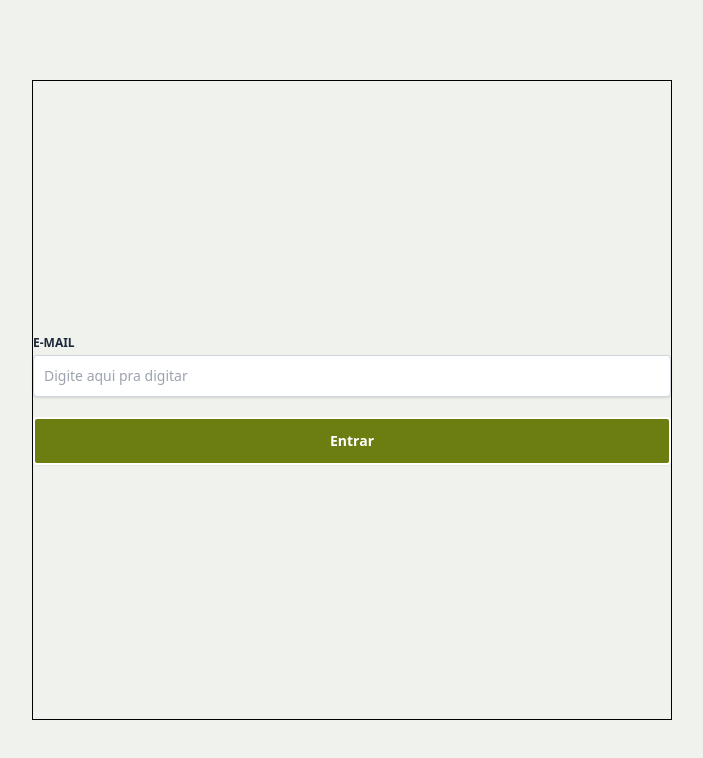
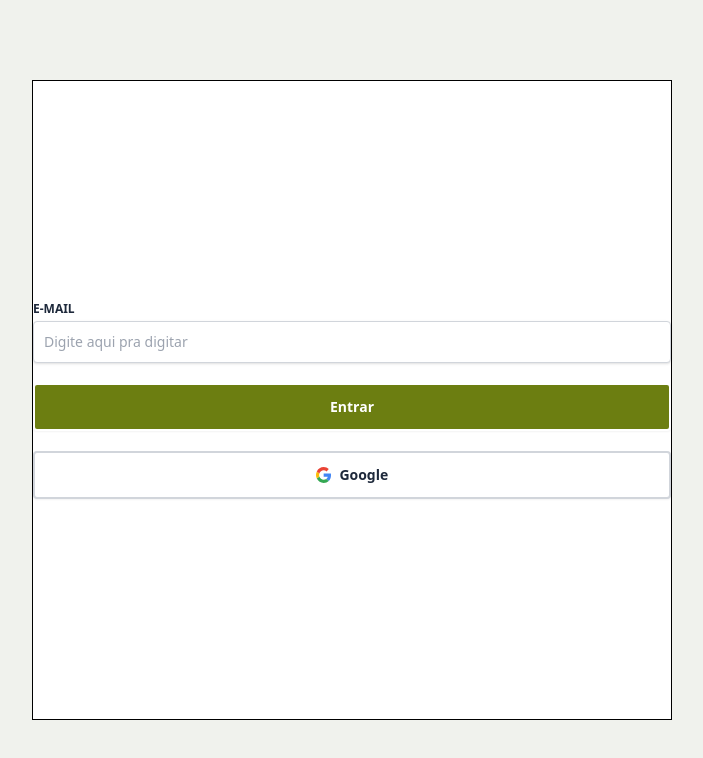
Before and after one commit to GeovaniSV/quatro-estacoes-frontend, a React (Vite) app: page /login in a window 1280 px wide. Shown: the top 758 px of the page, without its empty margins (288-991 px from the left). Built offline with nearby package versions, Linux system fonts and the light colour scheme.

Commit message:
social button

```diff
--- /dev/null
+++ b/src/components/ui/SocialButtonField.tsx
@@ -0,0 +1,38 @@
+import google from '../../assets/socialIcons/google.svg'
+import type { ButtonHTMLAttributes, Ref } from 'react'
+
+type ButtonProps = {
+	title: string
+	icon: 'google'
+	className?: string
+	ref?: Ref<HTMLButtonElement>
+} & ButtonHTMLAttributes<HTMLButtonElement>
+
+function SocialButtonField({
+	title,
+	icon,
+	className,
+	ref,
+	...rest
+}: ButtonProps) {
+	const field: Record<string, string> = {
+		google: google,
+	}
+
+	return (
+		<main className={`${className ? className : 'w-full'}`}>
+			<button
+				{...rest}
+				ref={ref}
+				className={`border-BtnSocialMediaBorder hover:bg-BtnSocialMediaHover text-textBtnSocialMedia flex w-full cursor-pointer items-center justify-center gap-2 rounded border-2 bg-white p-3 text-sm font-bold shadow-xs duration-150 ease-in-out active:scale-[98%]`}>
+				<img
+					src={field[icon]}
+					className="h-4"
+				/>
+				{title}
+			</button>
+		</main>
+	)
+}
+
+export default SocialButtonField
--- a/src/pages/Login.tsx
+++ b/src/pages/Login.tsx
@@ -1,10 +1,11 @@
 import ButtonField from '../components/ui/ButtonField'
+import SocialButtonField from '../components/ui/SocialButtonField'
 import TextField from '../components/ui/TextField'
 
 function Login() {
 	return (
 		<main className="bg-background flex h-screen items-center justify-center">
-			<div className="flex h-4/5 w-2/4 flex-col items-center justify-center gap-5 border">
+			<div className="flex h-4/5 w-2/4 flex-col items-center justify-center gap-5 border bg-white">
 				<TextField
 					label="E-MAIL"
 					placeholder="Digite aqui pra digitar"
@@ -14,6 +15,11 @@ function Login() {
 					title="Entrar"
 					typeField="contrast"
 				/>
+
+				<SocialButtonField
+					title="Google"
+					icon="google"
+				/>
 			</div>
 		</main>
 	)
```
Also changed, not shown: src/assets/socialIcons/facebook.svg (added), src/assets/socialIcons/google.svg (added).
